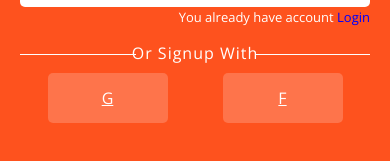
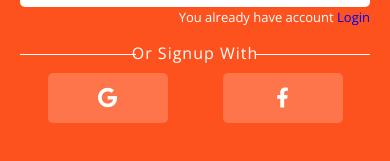
Before and after one commit to AhmedNasser1010/react-todo-app, a React (Create React App) app: page /signup in a window 390 px wide. Shown: the part 631-792 px from the top of the page. Built offline with nearby package versions, Linux system fonts and the light colour scheme.

Commit message:
Styles - Change, Login & Signup icons - Responsive, all the fixed btns - Responsive, tasks cards

```diff
--- a/src/Component/LoginForm.js
+++ b/src/Component/LoginForm.js
@@ -81,8 +81,8 @@ const LoginForm = (props) => {
       <div className="or">
         <span className="title">Or Login With</span>
         <div>
-          <a href="#" className="icon google">G</a>
-          <a href="#" className="icon facebook">F</a>
+          <a href="#" className="icon google"><i class="fa-brands fa-google"></i></a>
+          <a href="#" className="icon facebook"><i class="fa-brands fa-facebook-f"></i></a>
         </div>
       </div>
     </form>
--- a/src/Component/SignupForm.js
+++ b/src/Component/SignupForm.js
@@ -139,8 +139,8 @@ const SignupForm = (props) => {
     	<div className="or">
     		<span className="title">Or Signup With</span>
         <div>
-          <a href="#" className="icon google">G</a>
-          <a href="#" className="icon facebook">F</a>
+          <a href="#" className="icon google"><i class="fa-brands fa-google"></i></a>
+          <a href="#" className="icon facebook"><i class="fa-brands fa-facebook-f"></i></a>
         </div>
     	</div>
     </form>
--- a/src/css/addCategory.css
+++ b/src/css/addCategory.css
@@ -43,6 +43,12 @@ div.add-category {
 	padding: 10px 0;
 	cursor: pointer;
 	box-shadow: #ffffff3d 0px 10px 30px 0px;
+}
+
+@media only screen and (max-width: 600px) {
+	.add-category form .submit {
+		width: 360px;
+	}
 }
 
 .add-category form .color-list h3 {
--- a/src/css/home.css
+++ b/src/css/home.css
@@ -346,6 +346,12 @@ div.home > div {
   box-shadow: #fe521e54 0px 10px 30px 0px;
 }
 
+@media only screen and (max-width: 600px) {
+	.theme-single .add-new-task {
+		width: 360px;
+	}
+}
+
 .waves-parent {
 	position: absolute;
 	bottom: 0;
@@ -357,3 +363,10 @@ div.home > div {
 .categories.single .waves-parent {
 	display: none;
 }
+
+@media only screen and (max-width: 600px) {
+	.swiper-button-prev,
+	.swiper-button-next {
+		display: none !important;
+	}
+}
--- a/src/css/login.css
+++ b/src/css/login.css
@@ -173,6 +173,8 @@
 	display: flex;
 	align-items: center;
 	justify-content: center;
+	text-decoration: none;
+	font-size: 20px;
 }
 
 .login form .or .google {}
--- a/src/css/newTask.css
+++ b/src/css/newTask.css
@@ -103,3 +103,9 @@
 	cursor: pointer;
 	box-shadow: #ffffff3d 0px 10px 30px 0px;
 }
+
+@media only screen and (max-width: 600px) {
+	.new-task .new-task-input .submit {
+		width: 360px;
+	}
+}
--- a/src/css/signup.css
+++ b/src/css/signup.css
@@ -185,6 +185,8 @@
 	display: flex;
 	align-items: center;
 	justify-content: center;
+	text-decoration: none;
+	font-size: 20px;
 }
 
 .signup form .or .google {}
--- a/src/css/tasks.css
+++ b/src/css/tasks.css
@@ -1,7 +1,7 @@
 div.tasks {
 	background-color: #0064ff;
 	min-height: 100vh;
-	padding: 0 20px;
+	padding: 0 0px 0 20px;
 }
 
 div.tasks .back-btn {
```
